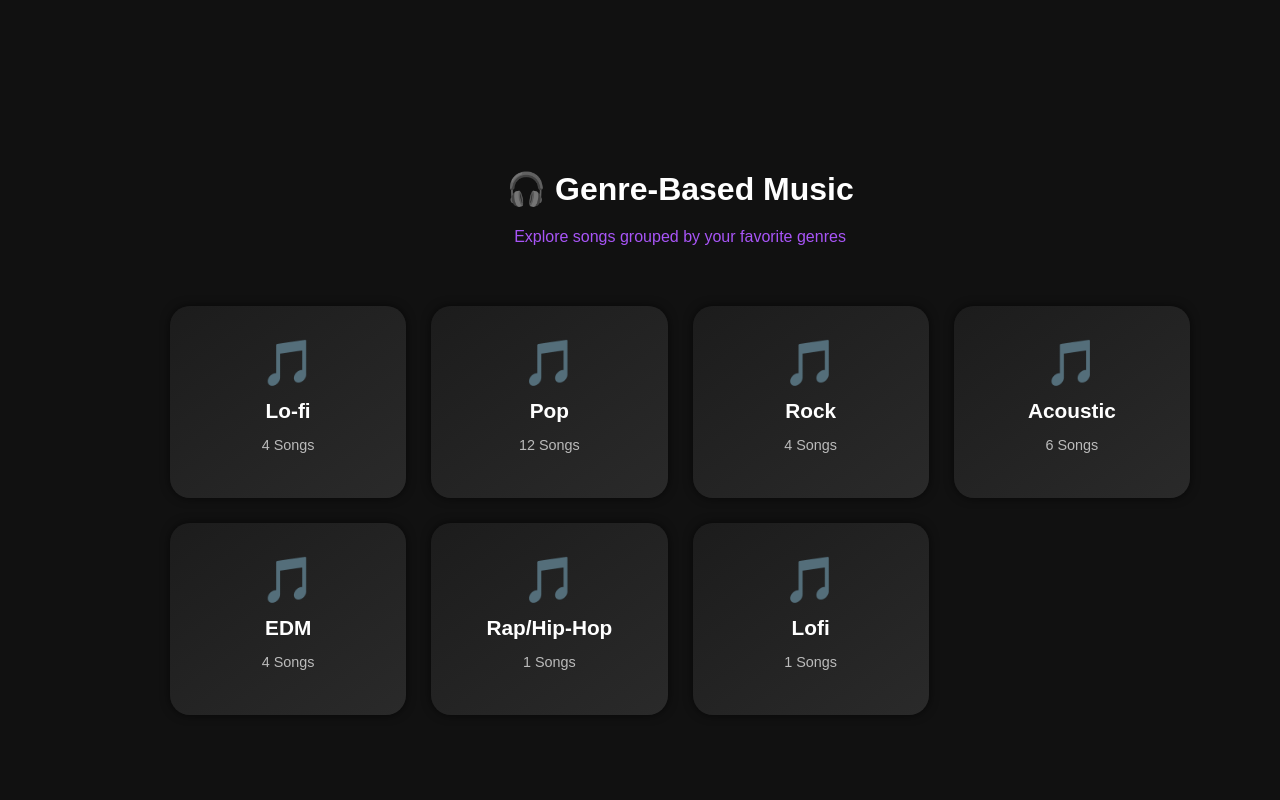
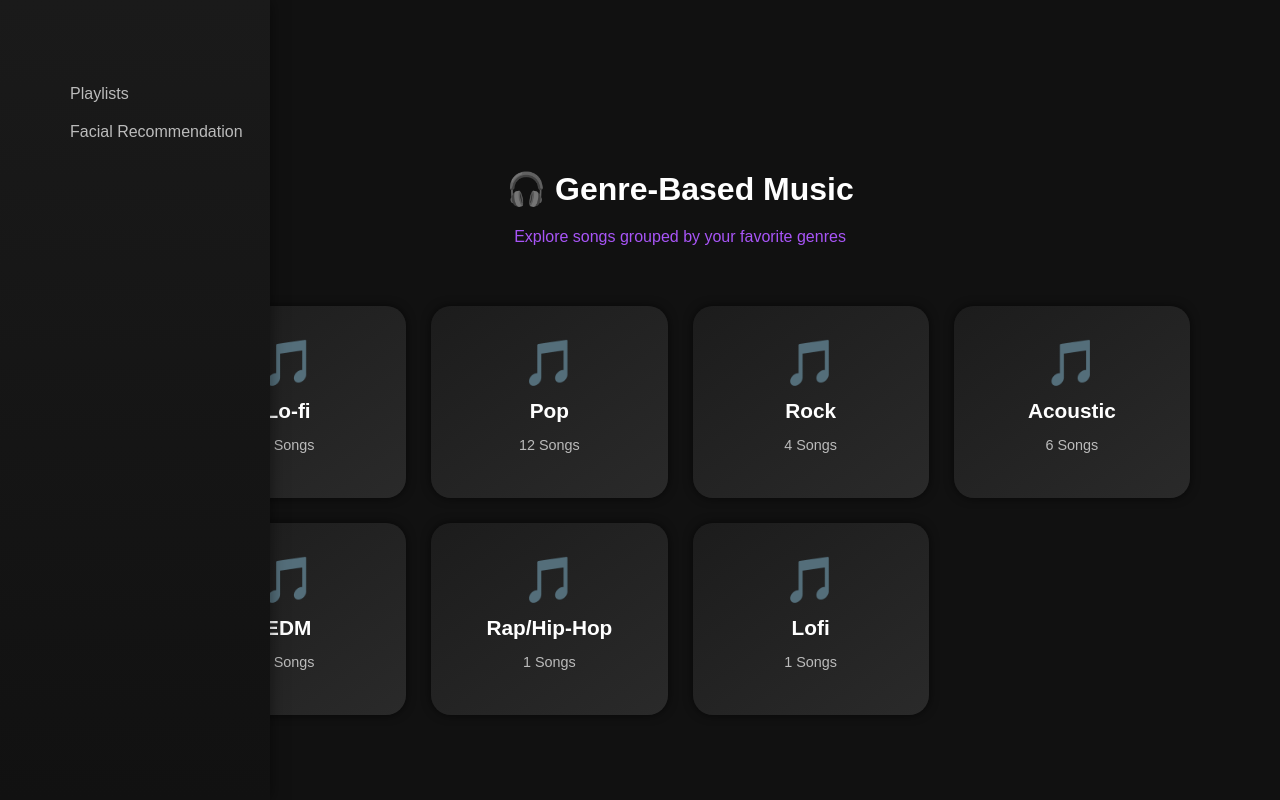
Before and after one commit to ArchitLimaye/flask-music-player, a Flask app: page /genremusic in a window 1280 px wide. Run offline with Flask 3, Linux system fonts and the light colour scheme; a user stored in the database is signed in.

```diff
--- a/main.py
+++ b/main.py
@@ -6,8 +6,12 @@ import sqlite3
 import random
 import os
 import os
-os.environ["OPENCV_VIDEOIO_PRIORITY_MSMF"] = "0"  # disable GUI backend
-os.environ["QT_QPA_PLATFORM"] = "offscreen"        # no GUI needed
+
+# Disable all GUI / display backends (important for Railway)
+os.environ["QT_QPA_PLATFORM"] = "offscreen"
+os.environ["OPENCV_VIDEOIO_PRIORITY_MSMF"] = "0"
+os.environ["TF_ENABLE_ONEDNN_OPTS"] = "0"
+os.environ["TF_CPP_MIN_LOG_LEVEL"] = "2"
 
 app = Flask(__name__)
 app.secret_key = "supersecretkey"
--- a/requirements.txt
+++ b/requirements.txt
@@ -4,7 +4,7 @@ jinja2
 werkzeug
 itsdangerous
 click
-opencv-python-headless==4.8.0.74
+opencv-python-headless==4.10.0.84
 deepface==0.0.95
 tensorflow-cpu==2.15.0
 numpy
--- a/templates/emotion_result.html
+++ b/templates/emotion_result.html
@@ -2,7 +2,7 @@
 {% block title %}Emotion Result{% endblock %}
 {% block content %}
 
-<h1>🎭 Emotion Detection Result</h1>
+<h1>Emotion Based Music Recommendation</h1>
 
 <img src="{{ url_for('static', filename='uploads/' + image_file) }}"
      alt="User Face"
--- a/templates/genremusic.html
+++ b/templates/genremusic.html
@@ -7,6 +7,16 @@
 </head>
 <body>
   <div class="main">
+    <div class="sidebar">
+  <div class="features">
+    <div class="feature" onclick="window.location.href='/playlists'">
+      <span>Playlists</span>
+    </div>
+    <div class="feature" onclick="window.location.href='/emotion'">
+      <span>Facial Recommendation  </span>
+    </div>
+  </div>
+</div>
     <h1 class="title">🎧 Genre-Based Music</h1>
     <p class="subtitle">Explore songs grouped by your favorite genres</p>
 
```
Also changed, not shown: templates/artistmusic.html (+10 -0 lines).
